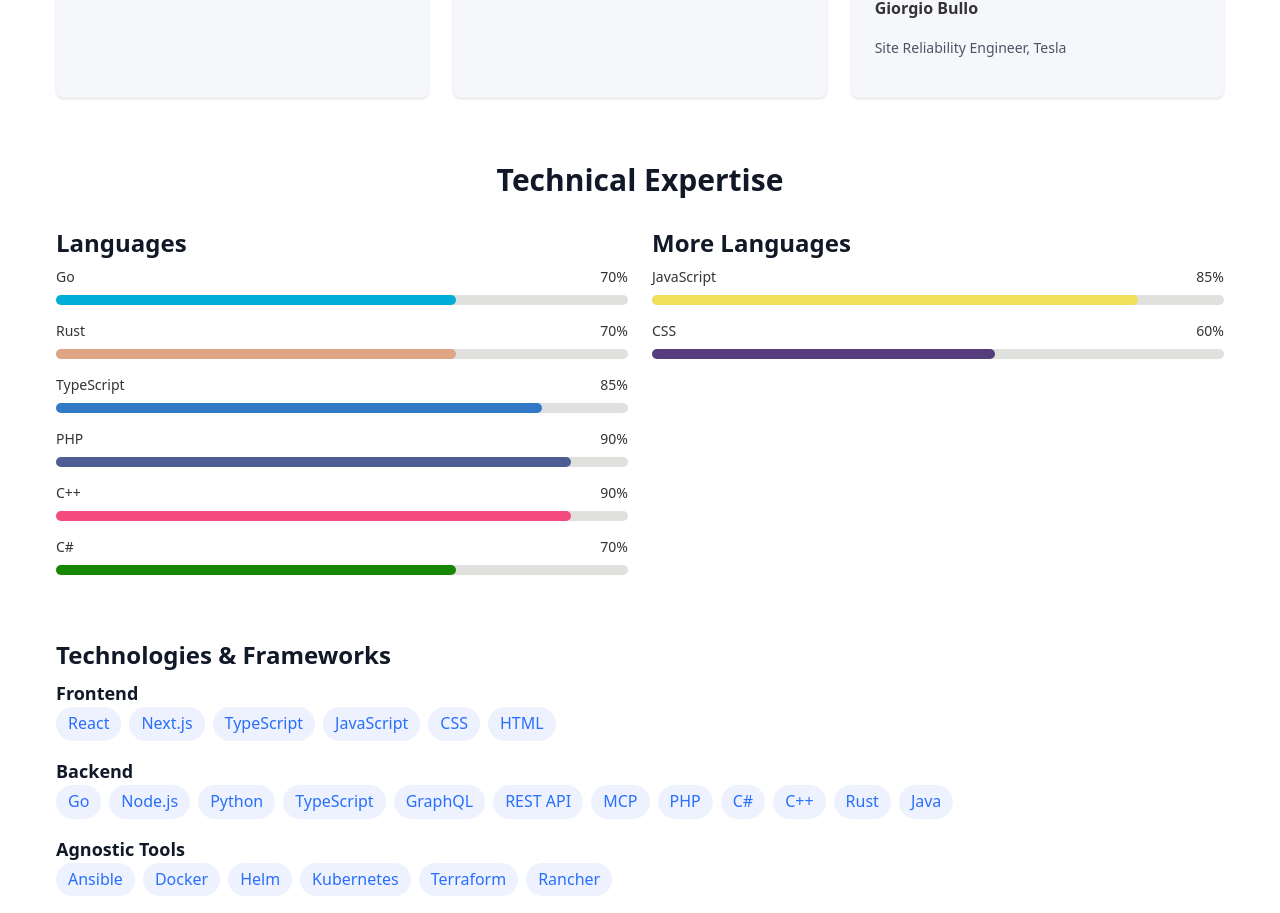
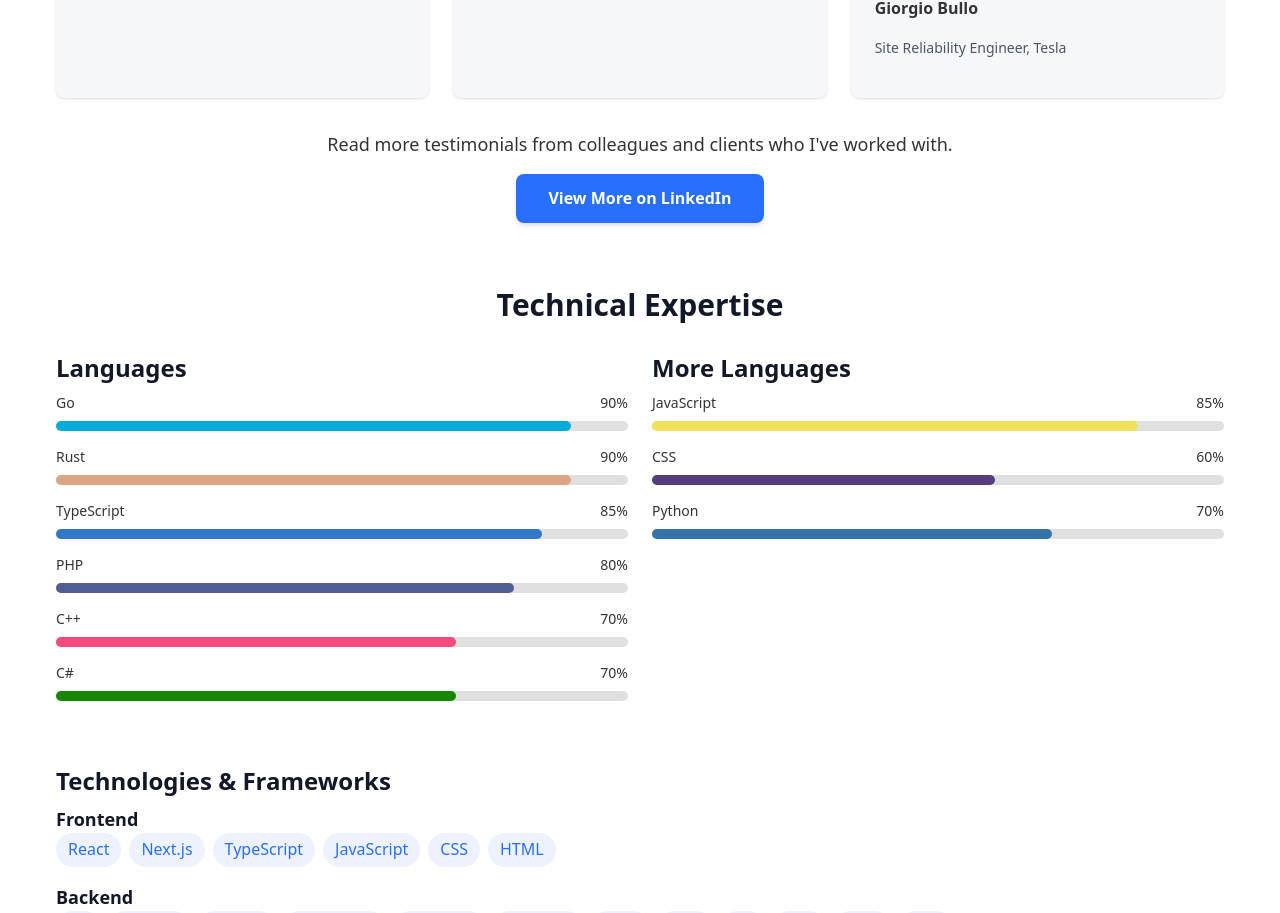
Before and after one commit to edenreich/engineering-blog, a Next.js app: page /about in a window 1280 px wide. Shown: the part 1130-2043 px from the top of the page. Built offline with nearby package versions, Linux system fonts and the light colour scheme.

Commit message:
chore: Add link to view more testimonials and update skill progress bars
Signed-off-by: Eden Reich <eden.reich@gmail.com>

```diff
--- a/app/about/page.tsx
+++ b/app/about/page.tsx
@@ -168,6 +168,20 @@ I can confidently attest to his senior-level expertise.`,
             </div>
           ))}
         </div>
+
+        <div className="mt-8 text-center">
+          <p className="mb-4 text-lg">
+            Read more testimonials from colleagues and clients who I&apos;ve worked with.
+          </p>
+          <Link
+            href="https://www.linkedin.com/in/eden-reich-411020100/details/recommendations/?detailScreenTabIndex=0"
+            target="_blank"
+            rel="noopener noreferrer"
+            className="cta-button inline-block"
+          >
+            View More on LinkedIn
+          </Link>
+        </div>
       </section>
 
       <section className="mb-16">
@@ -176,11 +190,11 @@ I can confidently attest to his senior-level expertise.`,
           <div>
             <h3 className="text-xl font-semibold mb-4">Languages</h3>
             <div className="space-y-1">
-              <ProgressBar color="#00ADD8" label="Go" value={70} />
-              <ProgressBar color="#dea584" label="Rust" value={70} />
+              <ProgressBar color="#00ADD8" label="Go" value={90} />
+              <ProgressBar color="#dea584" label="Rust" value={90} />
               <ProgressBar color="#3178c6" label="TypeScript" value={85} />
-              <ProgressBar color="#4F5D95" label="PHP" value={90} />
-              <ProgressBar color="#f34b7d" label="C++" value={90} />
+              <ProgressBar color="#4F5D95" label="PHP" value={80} />
+              <ProgressBar color="#f34b7d" label="C++" value={70} />
               <ProgressBar color="#178600" label="C#" value={70} />
             </div>
           </div>
@@ -189,6 +203,7 @@ I can confidently attest to his senior-level expertise.`,
             <div className="space-y-1">
               <ProgressBar color="#f1e05a" label="JavaScript" value={85} />
               <ProgressBar color="#563d7c" label="CSS" value={60} />
+              <ProgressBar color="#3572A5" label="Python" value={70} />
             </div>
           </div>
         </div>
```
Also changed, not shown: 1 other file (tests, documents, lock files or other folders).
